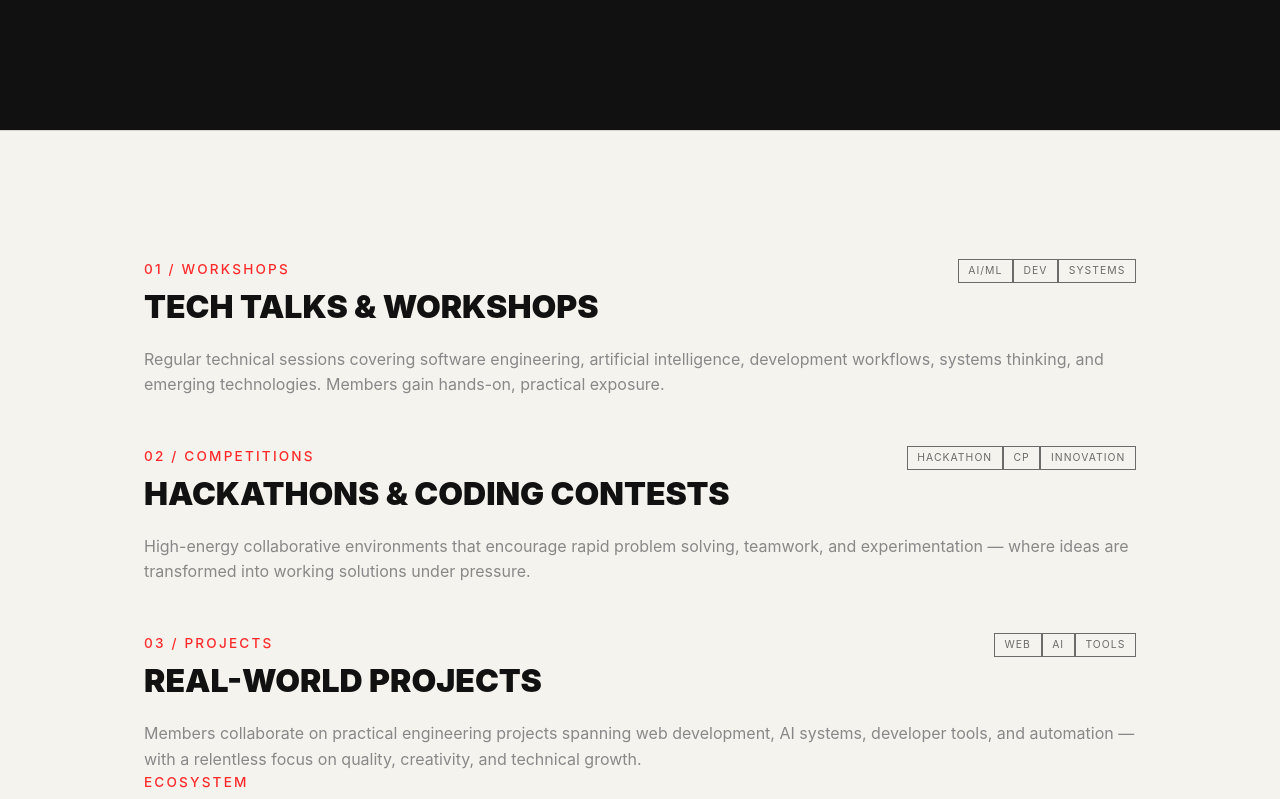
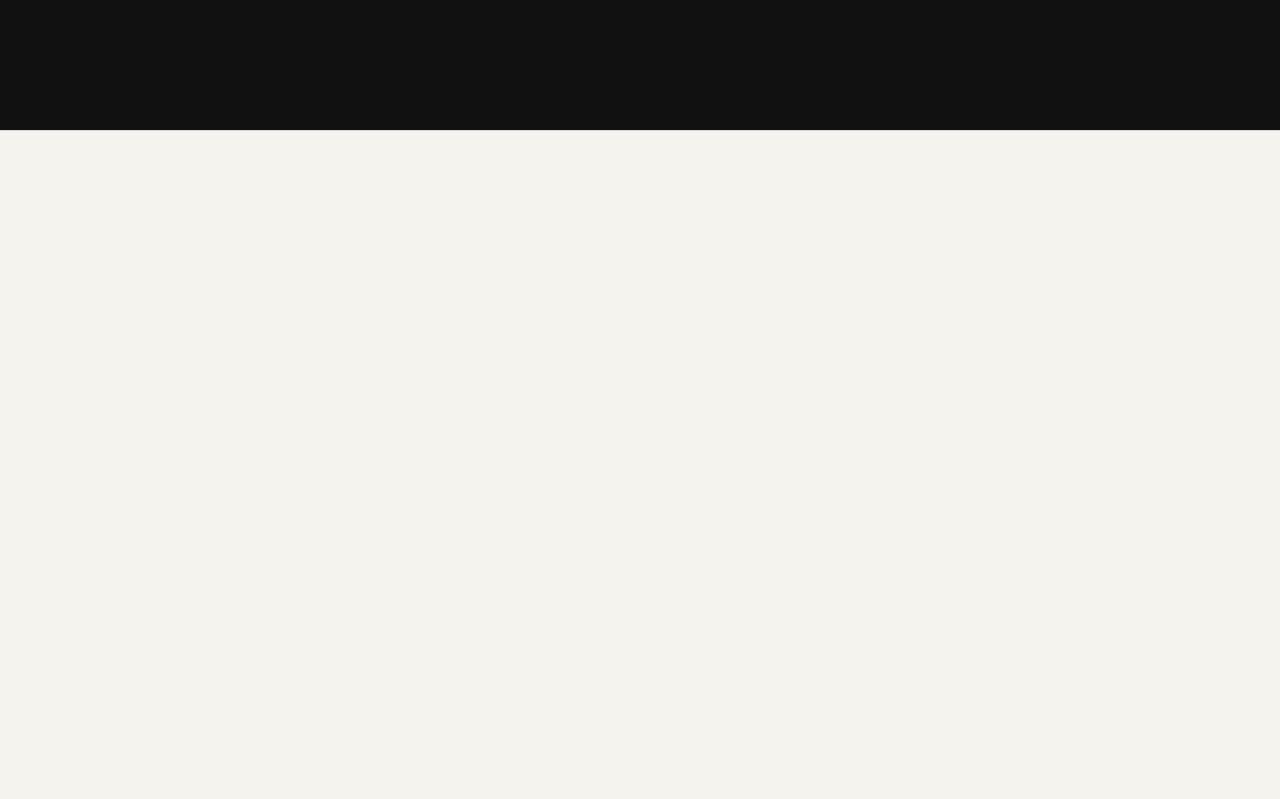
Before and after one commit to manavdhamecha77/ACM, a Next.js app: page / in a window 1280 px wide. Shown: the part 1641-2440 px from the top of the page. Built offline with nearby package versions, Linux system fonts and the light colour scheme.

Commit message:
fix whatdowedo section #1

```diff
--- a/src/components/acm/sections/WhatWeDoSection.tsx
+++ b/src/components/acm/sections/WhatWeDoSection.tsx
@@ -5,7 +5,6 @@ import { useRef } from "react";
 import gsap from "gsap";
 import { ScrollTrigger } from "gsap/ScrollTrigger";
 import { useGSAP } from "@gsap/react";
-import Magnetic from "@/components/ui/Magnetic";
 
 export default function WhatWeDoSection() {
   const containerRef = useRef<HTMLDivElement>(null);
@@ -13,50 +12,118 @@ export default function WhatWeDoSection() {
   useGSAP(() => {
     gsap.registerPlugin(ScrollTrigger);
 
-    gsap.from(".activity-item", {
+    const isMobile = window.innerWidth < 1024;
+    if (isMobile) return;
+
+    const cards = gsap.utils.toArray<HTMLElement>(".activity-card-inner");
+
+    // Initial state: first card visible, others hidden and rotated
+    gsap.set(cards, { autoAlpha: 0, rotateY: 90, transformOrigin: "right center" });
+    gsap.set(cards[0], { autoAlpha: 1, rotateY: 0 });
+
+    const tl = gsap.timeline({
       scrollTrigger: {
-        trigger: ".activities-grid",
-        start: "top 80%",
+        trigger: containerRef.current,
+        start: "top top",
+        end: "+=400%",
+        scrub: 1,
+        pin: true,
+        anticipatePin: 1,
       },
-      y: 50,
-      opacity: 0,
-      stagger: 0.2,
-      duration: 0.8,
-      ease: "power3.out"
     });
+
+    // Sequence for Cube Rotation
+    cards.forEach((card, i) => {
+      if (i === 0) {
+        tl.to({}, { duration: 1 });
+        return;
+      }
+
+      // Cube Flip: Current card rotates out to the left (-90deg), next card rotates in from the right (90deg -> 0deg)
+      tl.to(cards[i - 1], {
+        rotateY: -90,
+        autoAlpha: 0,
+        transformOrigin: "left center",
+        duration: 1,
+        ease: "power2.inOut"
+      });
+
+      tl.to(card, {
+        rotateY: 0,
+        autoAlpha: 1,
+        duration: 1,
+        ease: "power2.inOut"
+      }, "<");
+
+      tl.to({}, { duration: 1 }); // Stay on current card
+    });
+
+    return () => {
+      tl.kill();
+    };
   }, { scope: containerRef });
 
   return (
-    <section id="what" ref={containerRef} style={{ borderBottom: "1px solid var(--border)" }}>
-      <div className="container" style={{ maxWidth: "100%", padding: 0 }}>
-        <div className="grid grid-cols-1 lg:grid-cols-2" style={{ gap: 0 }}>
+    <section
+      id="what"
+      ref={containerRef}
+      className="p-0 bg-white h-screen overflow-hidden"
+      style={{ borderBottom: "1px solid var(--border)" }}
+    >
+      <div className="flex h-full w-full" style={{ display: "flex", height: "100%", width: "100%" }}>
 
-          {/* Left Side: Scrolling Content (50%) */}
-          <div className="activities-grid flex flex-col py-32 px-12 sm:px-24 gap-12 order-2 lg:order-1 bg-white/30">
-            {activities.map((activity) => (
-              <Magnetic key={activity.title} strength={10} className="w-full">
-                <div className="activity-item bg-white p-12 border border-[#eee] hover:border-[#FF2B2B] transition-all">
-                  <div className="flex justify-between items-start mb-8">
-                    <span className="label" style={{ marginBottom: 0 }}>{activity.number}</span>
+        {/* Left Side: Stacked Content (50%) - Cube Rotation - LEFT ALIGNED */}
+        <div className="bg-black" style={{ width: "50%", height: "100%", position: "relative", perspective: "1500px" }}>
+          {activities.map((activity, i) => (
+            <div
+              key={activity.title}
+              className="activity-card-inner flex flex-col items-start text-left"
+              style={{
+                position: "absolute",
+                top: 0,
+                left: 0,
+                width: "100%",
+                height: "100%",
+                paddingLeft: "6rem",
+                paddingRight: "6rem",
+                display: "flex",
+                flexDirection: "column",
+                justifyContent: "center",
+                backfaceVisibility: "hidden",
+                transformStyle: "preserve-3d",
+                opacity: i === 0 ? 1 : 0,
+                visibility: i === 0 ? "visible" : "hidden",
+                pointerEvents: i === 0 ? "auto" : "none"
+              }}
+            >
+              <span className="label" style={{ fontSize: "5vw", marginBottom: "2rem", opacity: 0.15, display: "block", fontWeight: 900, lineHeight: 1, color: "white" }}>
+                {activity.number.split(" / ")[0]}
+              </span>
+              <h3 className="big-title" style={{ fontSize: "2.5rem", textTransform: "uppercase", fontWeight: 900, marginBottom: "2rem", lineHeight: 1.1, color: "white" }}>
+                {activity.title}
+              </h3>
+              <p className="manifesto-body" style={{ fontSize: "1.2rem", lineHeight: 1.7, color: "rgba(255,255,255,0.6)", maxWidth: "500px", textAlign: "left", margin: 0 }}>
+                {activity.body}
+              </p>
+
+              <div className="mt-12 group cursor-pointer flex items-center gap-4" style={{ marginTop: "3rem", display: "flex", alignItems: "center", gap: "1rem" }}>
                 <div className="flex gap-2">
                   {activity.tags.map((tag) => (
-                        <span key={tag} className="tag">{tag}</span>
+                    <span key={tag} className="tag" style={{ border: "1px solid rgba(255,255,255,0.2)", color: "rgba(255,255,255,0.6)", padding: "0.2rem 0.6rem", fontSize: "0.7rem", textTransform: "uppercase", letterSpacing: "0.1em" }}>{tag}</span>
                   ))}
                 </div>
+                <div className="w-12 h-12 rounded-full border border-white/10 flex items-center justify-center group-hover:bg-[#FF2B2B] group-hover:border-[#FF2B2B] group-hover:text-white transition-all text-white" style={{ width: "3rem", height: "3rem" }}>
+                  <span>→</span>
                 </div>
-                  <h3 className="b-title" style={{ fontSize: "2rem", textTransform: "uppercase", fontWeight: 900, marginBottom: "1rem" }}>
-                    {activity.title}
-                  </h3>
-                  <p className="b-body" style={{ fontSize: "1rem", lineHeight: 1.6 }}>{activity.body}</p>
               </div>
-              </Magnetic>
+            </div>
           ))}
         </div>
 
-          {/* Right Side: Sticky Content (50%) */}
-          <div className="lg:sticky lg:top-0 lg:h-screen flex flex-col justify-center px-12 sm:px-24 order-1 lg:order-2 border-l border-[#D8D5CE]">
-            <span className="label">Ecosystem</span>
-            <h2 className="big-title" style={{ margin: "1.5rem 0" }}>
+        {/* Right Side: Frozen Content (50%) - RIGHT ALIGNED */}
+        <div className="flex flex-col border-l border-[#D8D5CE] items-end text-right bg-[#f0ede7]" style={{ width: "50%", height: "100%", display: "flex", flexDirection: "column", justifyContent: "center", paddingLeft: "6rem", paddingRight: "6rem" }}>
+          <span className="label" style={{ marginBottom: "2rem" }}>Ecosystem</span>
+          <h2 className="big-title" style={{ marginBottom: "2rem", lineHeight: 1.1 }}>
             The Way
             <br />
             <span>We Grow.</span>
@@ -67,7 +134,15 @@ export default function WhatWeDoSection() {
         </div>
 
       </div>
-      </div>
+
+      <style jsx>{`
+        @media (max-width: 1024px) {
+          #what { height: auto !important; overflow: visible !important; }
+          .flex { display: block !important; }
+          .activity-card-inner { position: relative !important; opacity: 1 !important; visibility: visible !important; padding-bottom: 5rem !important; transform: none !important; }
+          .border-l { border-left: none !important; border-top: 1px solid var(--border); }
+        }
+      `}</style>
     </section>
   );
 }
```
Lines whose indentation alone changed are shown as unchanged.
